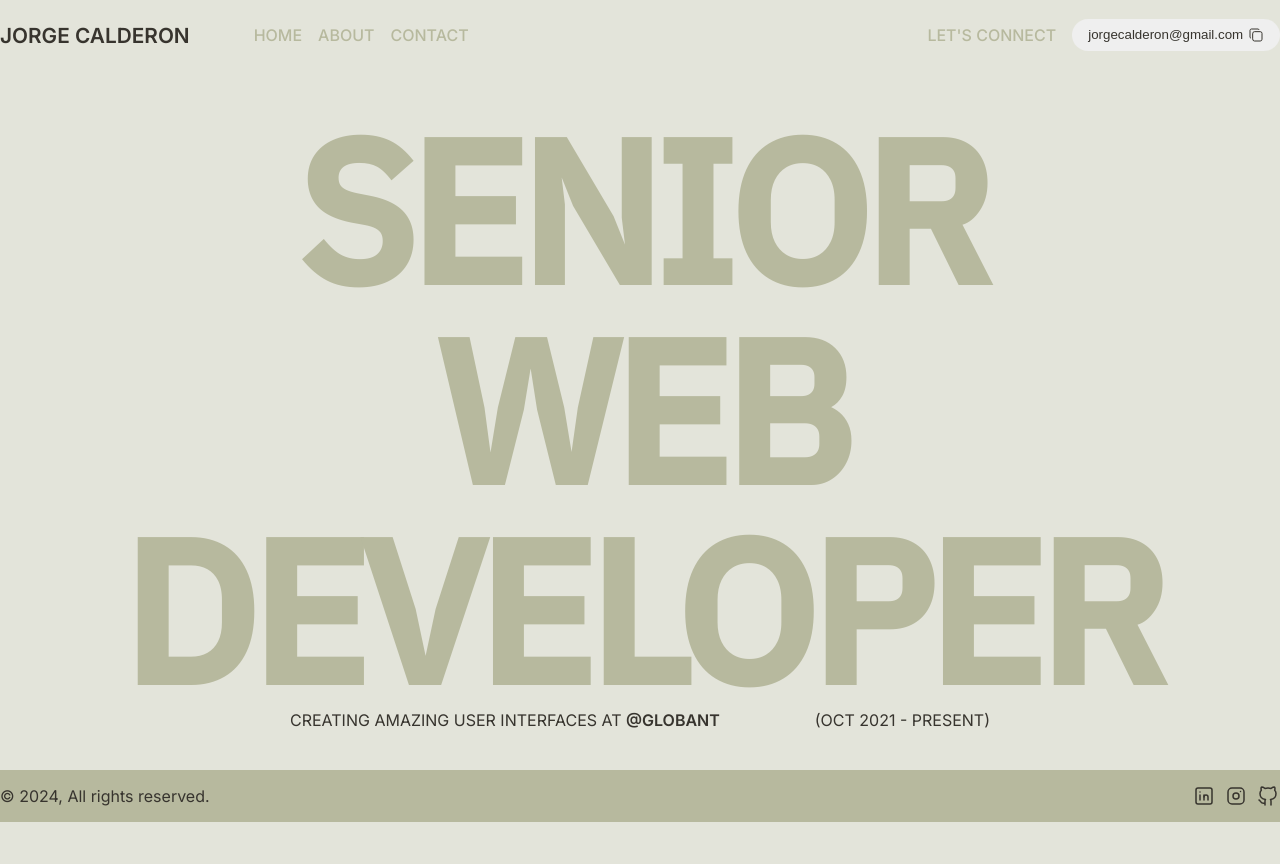
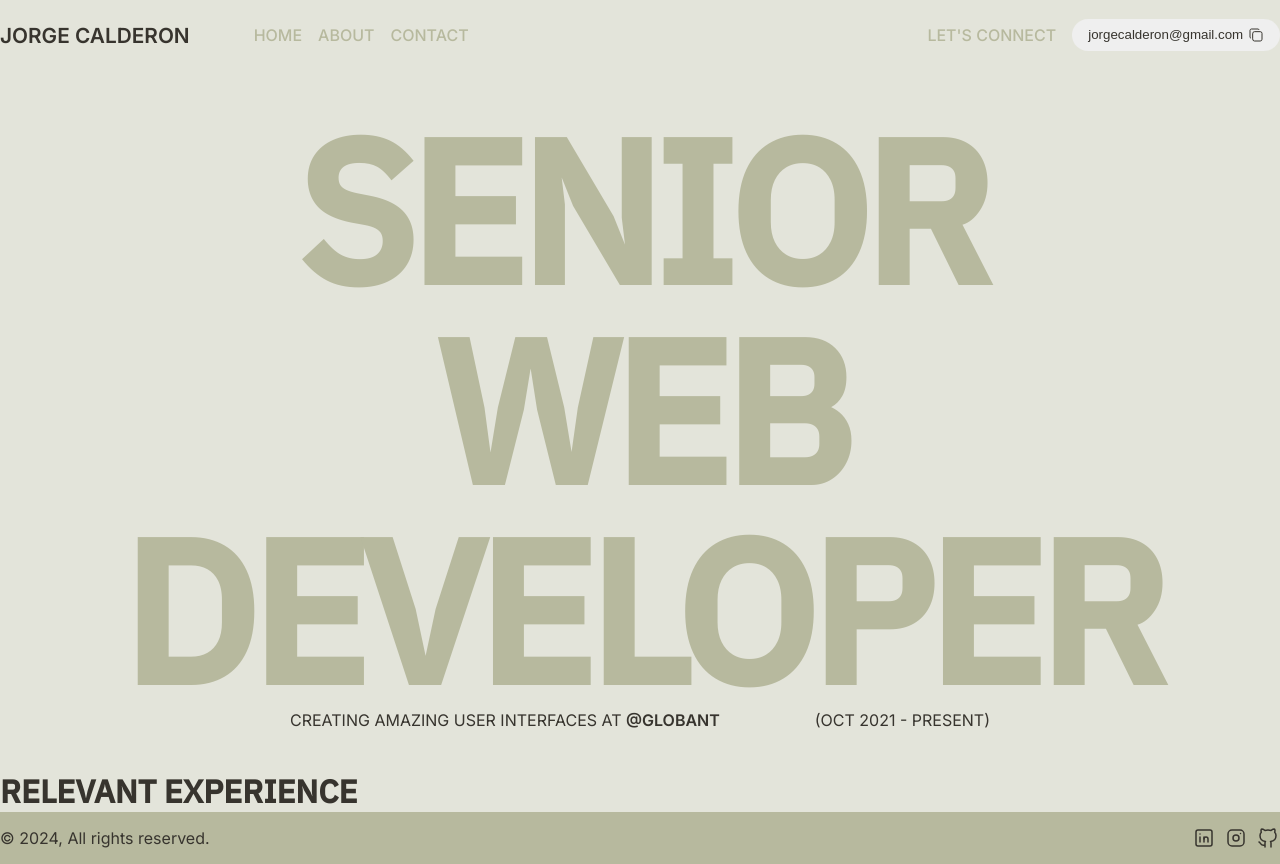
Before and after one commit to calderonjorge/portfolio, a Next.js app: page / in a window 1280 px wide. Before the commit the page ends 822 px from the top, so only its background shows below. Built offline with nearby package versions, Linux system fonts and the light colour scheme.

Commit message:
experience wp

```diff
--- /dev/null
+++ b/src/components/Experience/Experience.module.scss
@@ -0,0 +1,8 @@
+.experience{
+
+  h2 {
+    text-transform: uppercase;
+    font-size: 2rem;
+    font-family: 'IBM Plex Sans', sans-serif;
+  }
+}
--- /dev/null
+++ b/src/components/Experience/Experience.tsx
@@ -0,0 +1,10 @@
+import { Container } from '@/components'
+import style from './Experience.module.scss'
+
+export const Experience = () => {
+  return (
+    <Container component='section' className={style.experience}>
+      <h2>Relevant experience</h2>
+    </Container>
+  )
+}
--- a/src/components/index.ts
+++ b/src/components/index.ts
@@ -2,3 +2,4 @@ export { Container } from './Container/Container'
 export { Footer } from './Footer/Footer'
 export { Header } from './Header/Header'
 export { Hero } from './Hero/Hero'
+export { Experience } from './Experience/Experience'
--- a/src/pages/index.tsx
+++ b/src/pages/index.tsx
@@ -1,6 +1,6 @@
 import Head from 'next/head'
 
-import { Header, Hero, Footer } from '@/components'
+import { Header, Hero, Footer, Experience } from '@/components'
 
 export default function Home() {
   return (
@@ -13,6 +13,7 @@ export default function Home() {
       </Head>
       <Header/>
       <Hero/>
+      <Experience/>
       <Footer/>
     </>
   )
--- a/src/styles/globals.css
+++ b/src/styles/globals.css
@@ -38,7 +38,6 @@
 body {
   background-color: var(--secondary-color);
   color: var(--primary-color);
-  /* font-family: 'IBM Plex Sans', sans-serif; */
   font-family: "Inter", sans-serif;
 }
 
```
